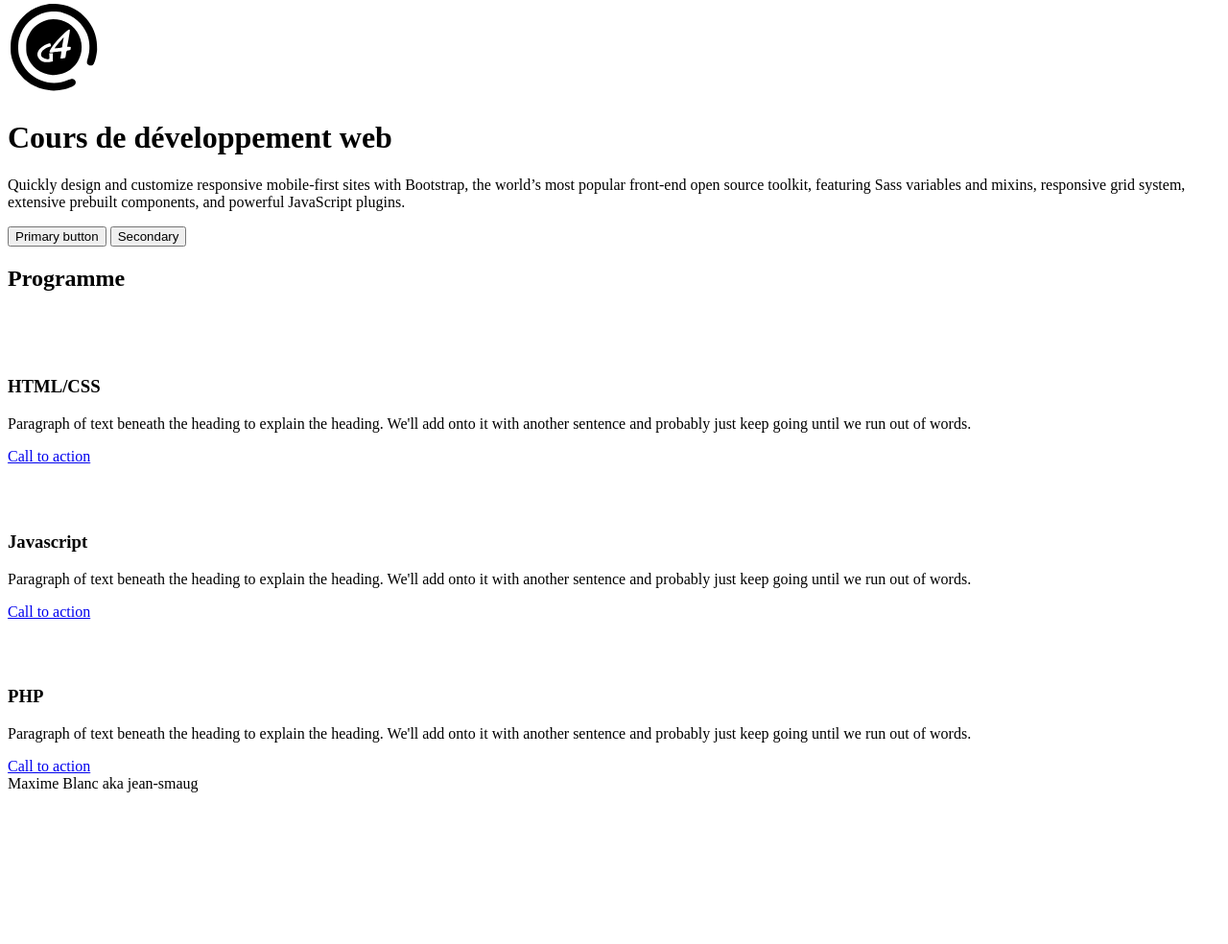
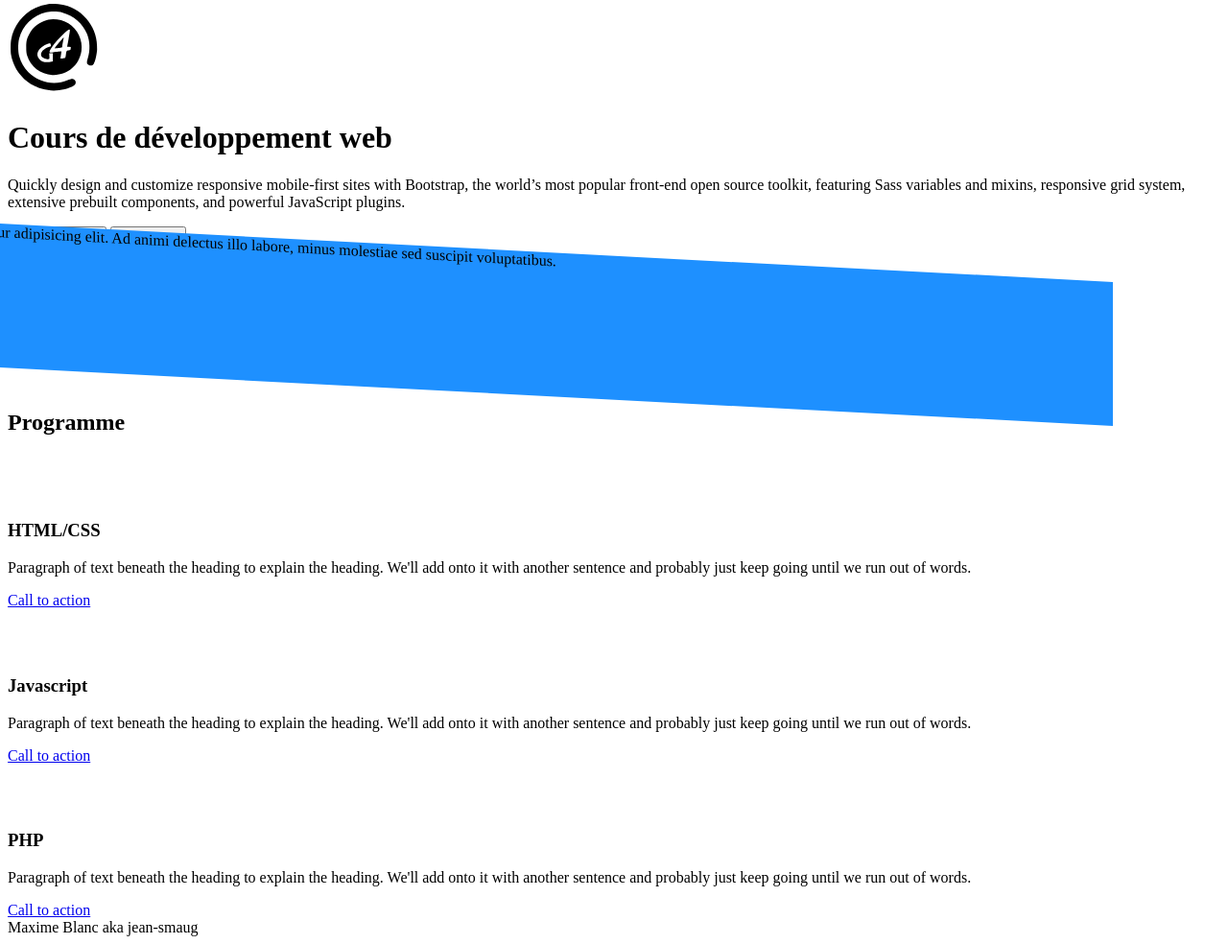
Before and after one commit to jean-smaug/demo-php-mvc, a PHP site: template views/home.php in a window 1280 px wide. Shown: the part 140-1124 px from the top of the page at 96% size. Before the commit the page ends 966 px from the top, so only its background shows below. Run offline with PHP 8.4, Linux system fonts and the light colour scheme; the template is opened without the code that fills it, so the values that code supplies are empty.

Commit message:
add a skew element

```diff
--- a/views/home.php
+++ b/views/home.php
@@ -8,6 +8,12 @@
             <button type="button" class="btn btn-outline-secondary btn-lg px-4">Secondary</button>
         </div>
     </div>
+</div>
+
+<div style="width: 110vw; height: 150px; background: dodgerblue; position: relative; transform: translateX(-20vw) skewY(3deg)">
+    <span class="position-absolute text-white fw-bold" style="transform: translate(-50%, -50%) skewY(-3deg); top: 50%; left: 50%; text-align: center;">
+        Lorem ipsum dolor sit amet, consectetur adipisicing elit. Ad animi delectus illo labore, minus molestiae sed suscipit voluptatibus.
+    </span>
 </div>
 
 <div class="container px-4 py-5" id="featured-3">
--- a/views/templates/base.php
+++ b/views/templates/base.php
@@ -14,7 +14,7 @@
     <?php endif; ?>
 </head>
 
-<body class="d-flex flex-column h-100">
+<body class="d-flex flex-column h-100" style="overflow-x: hidden">
     <?php require_once __DIR__ . "/../partials/header.php" ?>
 
 
```
